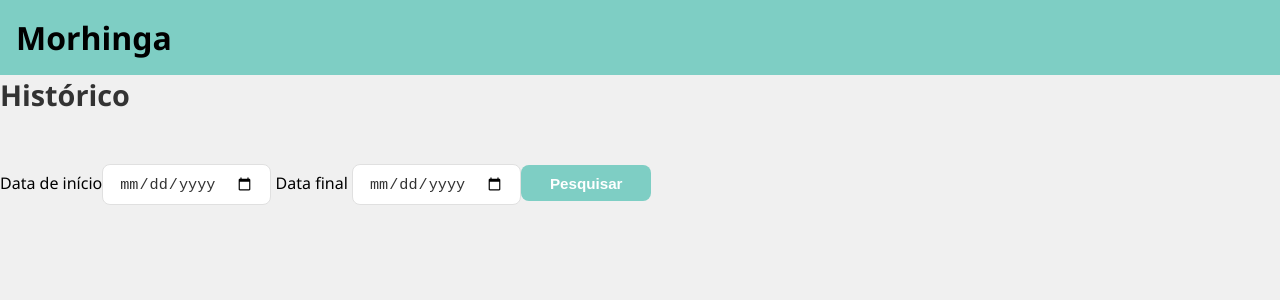
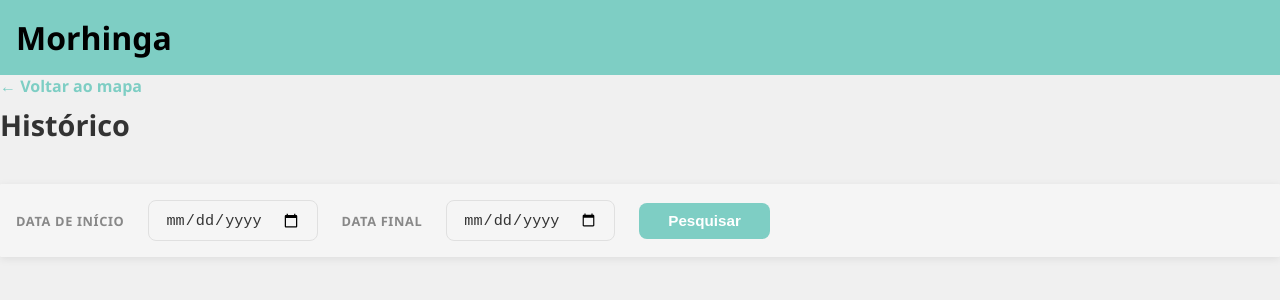
Before and after one commit to GpadsTech/DashboardMorhinga, a React (Vite) app: page /historico in a window 1280 px wide. Shown: the top 300 px of the page. Built offline with nearby package versions, Linux system fonts and the light colour scheme.

Commit message:
feat: ajustes na página de historico e inserção do botao voltar

```diff
--- a/src/components/Historico.jsx
+++ b/src/components/Historico.jsx
@@ -3,6 +3,7 @@ import { db } from '../firebase.js'
 import styles from './Historico.module.css'
 import { collection, query, where, orderBy, getDocs } from 'firebase/firestore'
 import { LineChart, Line, XAxis, YAxis, CartesianGrid, Tooltip, ResponsiveContainer } from 'recharts'
+import { Link } from 'react-router-dom'
 
 function Historico()
 {
@@ -25,17 +26,16 @@ function Historico()
     }
 
     return(
-        <div className={styles.Historico}>
-
+        <div className={styles.header}>
+            <Link to="/" className={styles.voltar}>← Voltar ao mapa</Link>
             <h2 className={styles.titulo}>Histórico</h2>
-
-
-                <label > Data de início</label>
+            <div className={styles.filtros}>
+                <label className={styles.label}> Data de início</label>
                 <input  className={styles.input} type="date" value={dataInicio} onChange={(e) => setDatainicio(e.target.value)} />
-                <label > Data final </label>
+                <label className={styles.label}> Data final </label>
                 <input className={styles.input} type="date" value={dataFinal} onChange={(e) => setDataFinal(e.target.value)} />
                 <button className={styles.botao} onClick={pesquisar}>Pesquisar</button>
-
+            </div>
             {dados.length > 0 && (
             <div>
                 <h3>Temperatura</h3>
--- a/src/components/Historico.module.css
+++ b/src/components/Historico.module.css
@@ -1,3 +1,24 @@
+.header {
+  display: flex;
+  flex-direction: column;
+  gap: 0.5rem;
+  margin-bottom: 1.5rem;
+}
+
+.voltar {
+  width: fit-content;
+  font-size: 1rem;
+  color: #7ecec4;
+  text-decoration: none;
+  font-weight: 600;
+  transition: color 0.2s;
+}
+
+.voltar:hover {
+  color: #5ab8ad;
+  text-decoration: underline;
+}
+
 .container {
   max-width: 1100px;
   margin: 0 auto;
@@ -15,11 +36,11 @@
   display: flex;
   align-items: center;
   gap: 1.5rem;
-  background: #ffffff;
-  padding: 1.5rem;
-  border-radius: 12px;
+  background: #f5f5f5;
+  padding: 1.0rem;
+  border-radius: 1px;
   box-shadow: 0 2px 8px rgba(0,0,0,0.08);
-  margin-bottom: 2rem;
+  margin-bottom: 1rem;
 }
 
 .campo {
@@ -32,6 +53,7 @@
   font-size: 0.8rem;
   font-weight: 600;
   color: #888;
+  background: #f5f5f5;
   text-transform: uppercase;
   letter-spacing: 0.05em;
 }
@@ -42,6 +64,7 @@
   border-radius: 8px;
   font-size: 0.95rem;
   color: #333;
+  background: #f5f5f5;
   outline: none;
   transition: border 0.2s;
 }
@@ -51,7 +74,7 @@
 }
 
 .botao {
-  margin-top: 1.2rem;
+
   padding: 0.6rem 1.8rem;
   background: #7ecec4;
   color: white;
```
